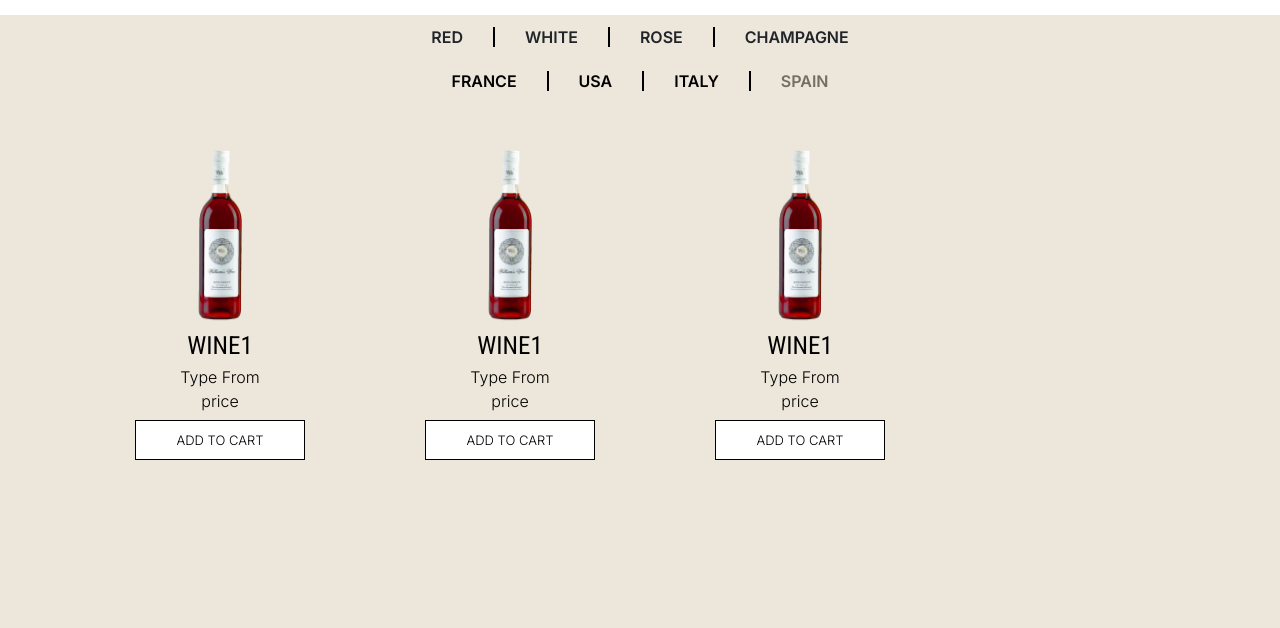
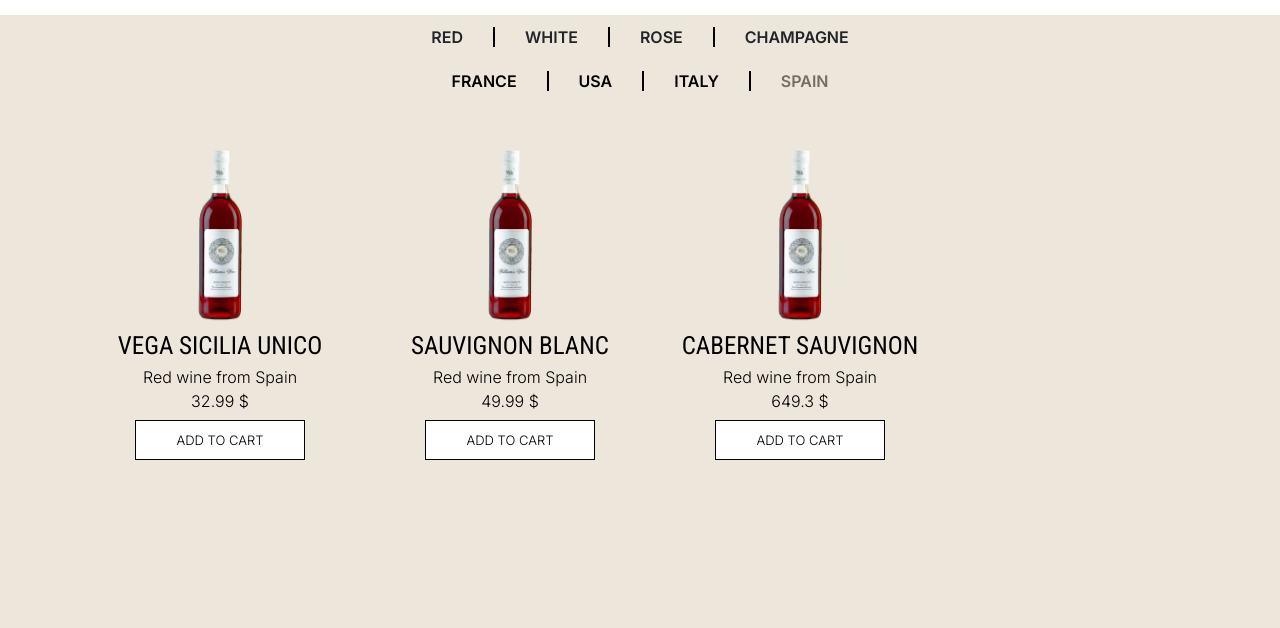
Before and after one commit to nikolcerna/Baco, a plain HTML site: page Filter_Spain.html in a window 1280 px wide. Shown: the part 172-800 px from the top of the page. Drawn offline with nearby package versions, Linux system fonts and the light colour scheme; a web font is replaced by a local one.

Commit message:
[fix] country filter

```diff
--- a/Filter_Spain.html
+++ b/Filter_Spain.html
@@ -83,15 +83,15 @@
             onclick="setCurrentProductDetailPage(3)"
           >
             <div><img src="winepng.png" alt="Red wine bottle" /></div>
-            <div class="prodbox-name" id="product_3_wine_name">Wine1</div>
+            <div class="prodbox-name" id="product_1_wine_name">Wine1</div>
             <div class="prodbox-char">
-              <span class="prodbox-type" id="product_3_wine_type">Type</span>
-              <span id="product_3_wine_from">From</span>
+              <span class="prodbox-type" id="product_1_wine_type">Type</span>
+              <span id="product_1_wine_from">From</span>
               <!-- <span class="prodbox-country" id="product_3_wine_country"
                 >Country</span
               > -->
             </div>
-            <span class="prodbox-price" id="product_3_wine_price">price</span>
+            <span class="prodbox-price" id="product_1_wine_price">price</span>
           </a>
           <br>
           <input class="btn-add-to-cart"  type="button" onclick="addItemtoBasketById(3)" value="ADD TO CART" /> <!-- add function on click -->
@@ -104,15 +104,15 @@
             onclick="setCurrentProductDetailPage(7)"
           >
             <div><img src="winepng.png" alt="Red wine bottle" /></div>
-            <div class="prodbox-name" id="product_7_wine_name">Wine1</div>
+            <div class="prodbox-name" id="product_2_wine_name">Wine1</div>
             <div class="prodbox-char">
-              <span class="prodbox-type" id="product_7_wine_type">Type</span>
-              <span id="product_7_wine_from">From</span>
+              <span class="prodbox-type" id="product_2_wine_type">Type</span>
+              <span id="product_2_wine_from">From</span>
               <!-- <span class="prodbox-country" id="product_7_wine_country"
                 >Country</span
               > -->
             </div>
-            <span class="prodbox-price" id="product_7_wine_price">price</span>
+            <span class="prodbox-price" id="product_2_wine_price">price</span>
           </a>
           <br>
           <input class="btn-add-to-cart"  type="button" onclick="addItemtoBasketById(7)" value="ADD TO CART" /> <!-- add function on click -->
@@ -124,15 +124,15 @@
             onclick="setCurrentProductDetailPage(11)"
           >
             <div><img src="winepng.png" alt="Red wine bottle" /></div>
-            <div class="prodbox-name" id="product_11_wine_name">Wine1</div>
+            <div class="prodbox-name" id="product_3_wine_name">Wine1</div>
             <div class="prodbox-char">
-              <span class="prodbox-type" id="product_11_wine_type">Type</span>
-              <span id="product_11_wine_from">From</span>
+              <span class="prodbox-type" id="product_3_wine_type">Type</span>
+              <span id="product_3_wine_from">From</span>
               <!-- <span class="prodbox-country" id="product_11_wine_country"
                 >Country</span
               > -->
             </div>
-            <span class="prodbox-price" id="product_11_wine_price">price</span>
+            <span class="prodbox-price" id="product_3_wine_price">price</span>
           </a>
           <br>
           <input class="btn-add-to-cart"  type="button" onclick="addItemtoBasketById(11)" value="ADD TO CART" /> <!-- add function on click -->
@@ -177,7 +177,7 @@
     <script>
       function onIndexStart() {
         addUserNameToWelcome();
-        addAllHomepageProductInfo();
+        addCountryProductInfo("Spain");
       }
       document.body.onload = onIndexStart();
     </script>
--- a/winedata.js
+++ b/winedata.js
@@ -6,7 +6,7 @@
     type:"Champagne",
     brand:"Emmanuel Rouget",
     vintage: 2015,
-    price: 19.99
+    price: 88.70
   },
   {
     name: "Luminous Blanc",
@@ -14,8 +14,8 @@
     country: "USA",
     type:"White",
     brand:"Emmanuel Rouget",
-    vintage: 2016,
-    price: 29.99
+    vintage: 2010,
+    price: 26.0
   },
   {
     name: "Vega Sicilia Unico",
@@ -24,7 +24,7 @@
     type:"Red",
     brand:"Emmanuel Rouget",
     vintage: 2011,
-    price: 39.99
+    price: 32.99
   },
   {
     name: "Sassicaia",
@@ -32,8 +32,8 @@
     country: "Italy",
     type:"Red",
     brand:"Emmanuel Rouget",
-    vintage: 2016,
-    price: 29.99
+    vintage: 1999,
+    price: 27.99
   },
   {
     name: "Château Margaux",
@@ -42,7 +42,7 @@
     type:"Red",
     brand:"Emmanuel Rouget",
     vintage: 2015,
-    price: 49.99
+    price: 25.60
   },
   {
     name: "Opus One",
@@ -50,11 +50,11 @@
     country: "USA",
     type:"Red",
     brand:"Emmanuel Rouget",
-    vintage: 2016,
-    price: 49.99
+    vintage: 2004,
+    price: 340.0
   },
   {
-    name: "Vega Sicilia Unico",
+    name: "Sauvignon Blanc",
     region: "Ribera del Duero",
     country: "Spain",
     type:"Red",
@@ -63,49 +63,49 @@
     price: 49.99
   },
   {
-    name: "Sassicaia",
+    name: "Trebbiano Toscano",
     region: "Tuscany",
     country: "Italy",
     type:"Red",
     brand:"Emmanuel Rouget",
-    vintage: 2016,
-    price: 39.99
+    vintage: 2008,
+    price: 40.00
   },
   {
-    name: "Château Margaux",
+    name: "Pinot Noir",
     region: "Bordeaux",
     country: "France",
     type:"Red",
     brand:"Emmanuel Rouget",
-    vintage: 2015,
-    price: 49.99
+    vintage: 2007,
+    price: 62.0
   },
   {
-    name: "Opus One",
+    name: "Merlot",
     region: "Napa Valley",
     country: "USA",
     type:"Red",
     brand:"Emmanuel Rouget",
-    vintage: 2016,
-    price: 59.99
+    vintage: 2015,
+    price: 109.00
   },
   {
-    name: "Vega Sicilia Unico",
+    name: "Cabernet Sauvignon",
     region: "Ribera del Duero",
     country: "Spain",
     type:"Red",
     brand:"Emmanuel Rouget",
-    vintage: 2011,
-    price: 49.99
+    vintage: 2002,
+    price: 649.30
   },
   {
-    name: "Sassicaia",
+    name: "Tempranillo",
     region: "Tuscany",
     country: "Italy",
     type:"Red",
     brand:"Emmanuel Rouget",
-    vintage: 2016,
-    price: 39.99
+    vintage: 2019,
+    price: 39.54
   }
 ];
 
@@ -134,6 +134,15 @@
     addHomepageProductInfo(element, i);
     i = i + 1;
   });
+}
+
+function addCountryProductInfo(country) {
+  var i = 1;
+  wineShop.filter(wine => wine.country === country)
+          .forEach(element =>  {
+            addHomepageProductInfo(element, i);
+            i = i + 1;
+        })
 }
 
 function addHomepageProductInfo(product, i) {
```
Also changed, not shown: Filter_France.html (+9 -9 lines), Filter_Italy.html (+13 -13 lines), filter_USA.html (+13 -13 lines).
